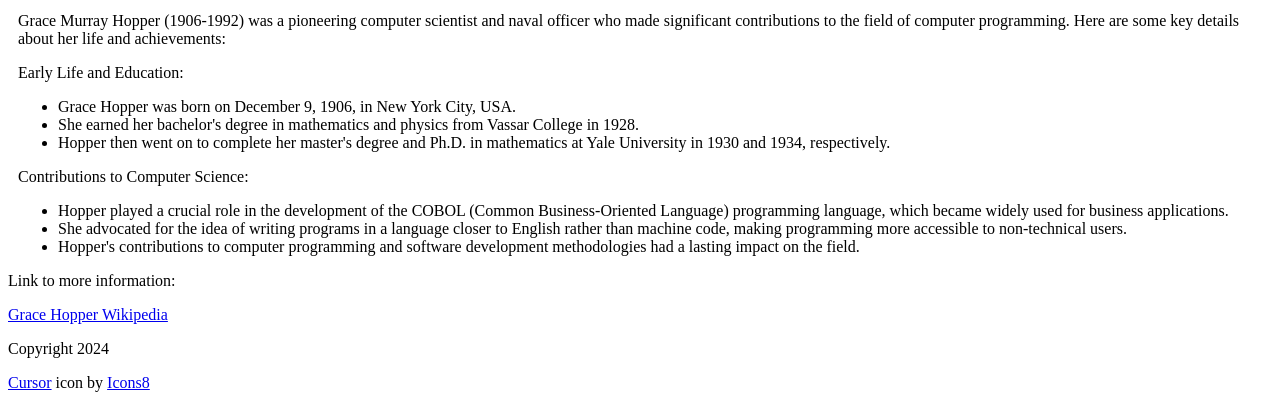
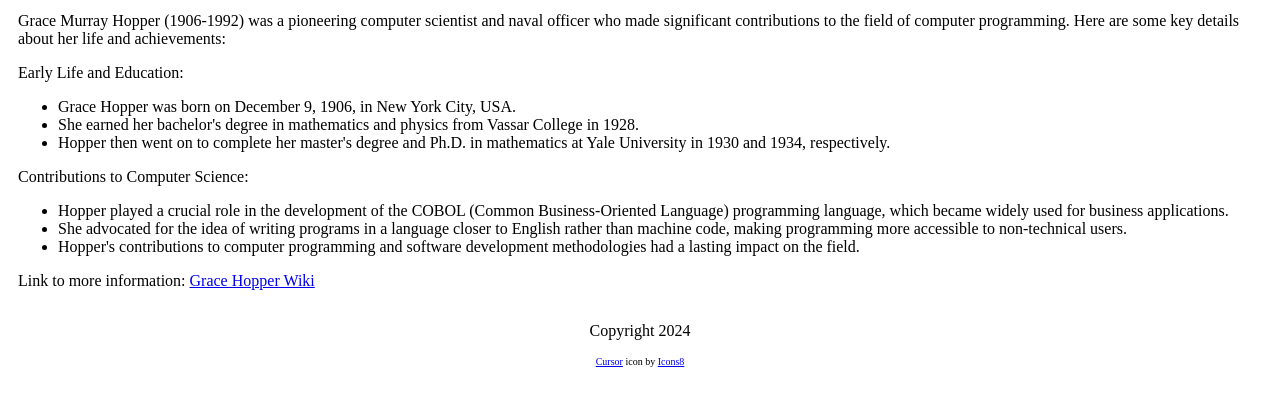
Before and after one commit to lavollmer/tribute-page, a plain HTML site: page tributepage/index.html in a window 1280 px wide. Shown: the part 476-876 px from the top of the page. After the commit the page ends 851 px from the top, so only its background shows below. Drawn offline with Linux system fonts and the light colour scheme.

Commit message:
styling the footer

```diff
--- a/tributepage/assets/css/styles.css
+++ b/tributepage/assets/css/styles.css
@@ -41,6 +41,22 @@ figcaption {
   margin: 10px;
 }
 
+#gracelink {
+  display: block;
+  align-items: center;
+  margin: 10px;
+}
+
+footer {
+  display: flex;
+  flex-direction: column;
+  align-items: center;
+}
+
+#cursorcredit {
+  font-size: 10px;
+}
+
 .custom-cursor {
   cursor: url(../images/icons8-cursor-64.png), auto;
 }
--- a/tributepage/index.html
+++ b/tributepage/index.html
@@ -63,22 +63,26 @@
         </ul>
       </div>
       <div id="gracelink">
-        <p>Link to more information:</p>
+        <p>
+          Link to more information:
           <!-- link to Wikipedia page -->
           <a
             id="tribute-link"
             target="_blank"
             href="https://en.wikipedia.org/wiki/Grace_Hopper"
-          >Grace Hopper Wikipedia</a
+            >Grace Hopper Wiki</a
           >
+        </p>
       </div>
     </main>
   </body>
   <footer>
     <p>Copyright 2024</p>
+    <div id="cursorcredit">
       <a target="_blank" href="https://icons8.com/icon/D7Tmq4QlLrOt/cursor"
         >Cursor</a
       >
       icon by <a target="_blank" href="https://icons8.com">Icons8</a>
+    </div>
   </footer>
 </html>
```
Lines whose indentation alone changed are shown as unchanged.
